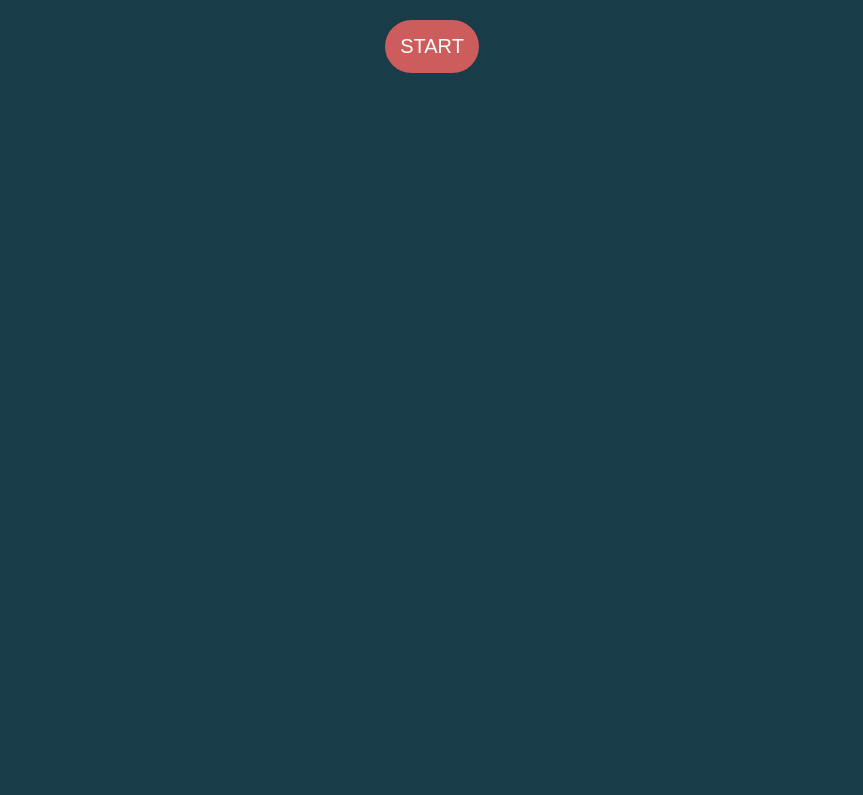
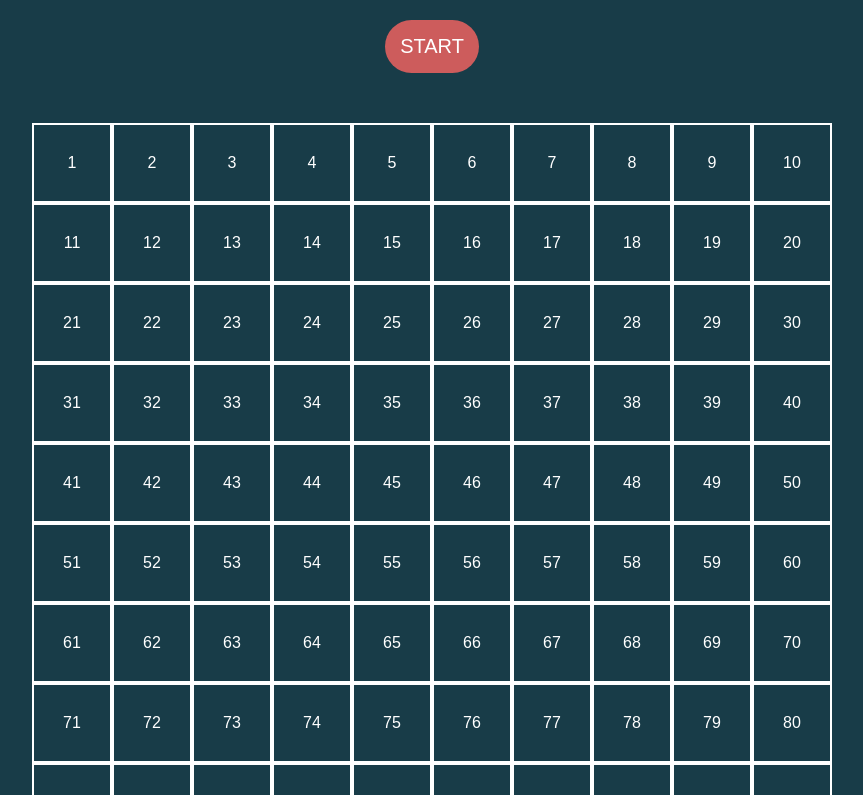
Before and after one commit to EnricoClem/js-campominato-grid, a plain HTML site: page index.html in a window 1280 px wide. Both pictures are taken after a click on the link "START". Shown: the top 795 px of the page, without its empty margins (208-1071 px from the left). Drawn offline with Linux system fonts and the light colour scheme.

Commit message:
ADD - grid funtion whit toggle selection

```diff
--- a/app/app.js
+++ b/app/app.js
@@ -3,17 +3,38 @@
 // Ci saranno quindi 10 caselle per ognuna delle 10 righe.
 // Quando l’utente clicca su ogni cella, la cella cliccata si colora di azzurro ed emetto un messaggio in console con il numero della cella cliccata.
 
-console.log('Campominato.')
+console.log('Campominato.');
 
 // Collegare con il bottone start
-const startGame = document.getElementById('start-button')
+const startGame = document.getElementById('start-button');
 
 // Ascoltare azione di click su bottone start
 startGame.addEventListener('click', function () {
-    console.log('Inizio gioco!')
+    console.log('Inizio gioco!');
+
+    const gridElement = document.querySelector('.grid');
+
+    const rowSize = 10;
+    const numberOfCells = rowSize ** 2;
+
 
     // Generare 100 celle all'interno della griglia
+    for (let i = 0; i < numberOfCells; i++) {
+        const num = 1+ i;
 
-    // Permettere di cambiare colore alle celle al click
+        const cellElement = document.createElement('div');
+        cellElement.className = 'cell-10';
+        cellElement.innerHTML = num;
 
-})
+        gridElement.append(cellElement);
+
+        // Permettere di cambiare colore alle celle al click
+        cellElement.addEventListener('click', function () {
+            console.log('Hai selezionato la casella numero', num);
+
+            cellElement.classList.toggle('selected');
+        })
+
+    }
+
+});
--- a/index.html
+++ b/index.html
@@ -13,7 +13,7 @@
     </section>
 
     <section class="grid-wrapper">
-        <div class="container"></div>
+        <div class="container grid"></div>
     </section>
 
     <script src="app/app.js"></script>
--- a/style/style.css
+++ b/style/style.css
@@ -28,7 +28,7 @@ body {
 }
 
 .grid-wrapper {
-    padding: 80px;
+    padding: 10px 80px;
 }
 
 div[class^="cell"] {
```
